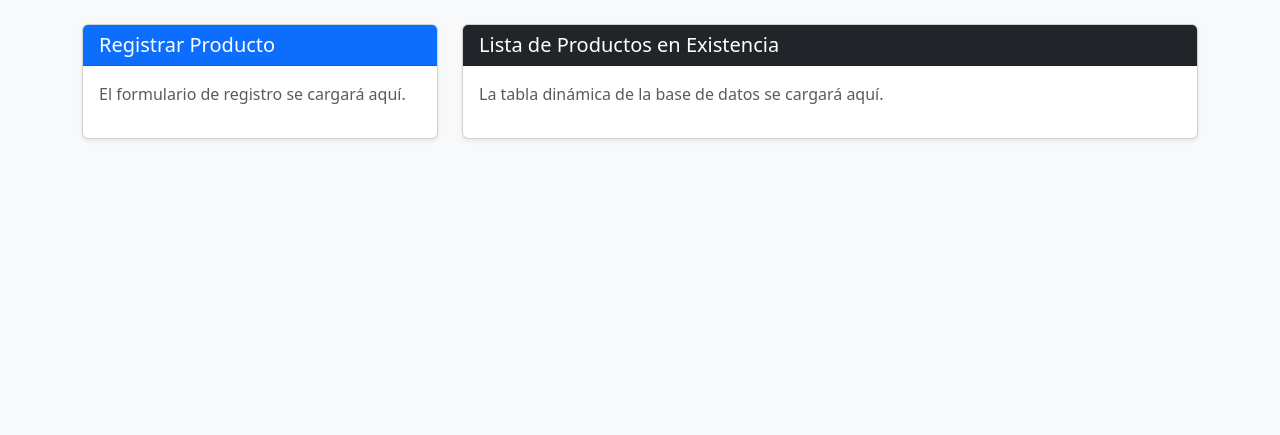
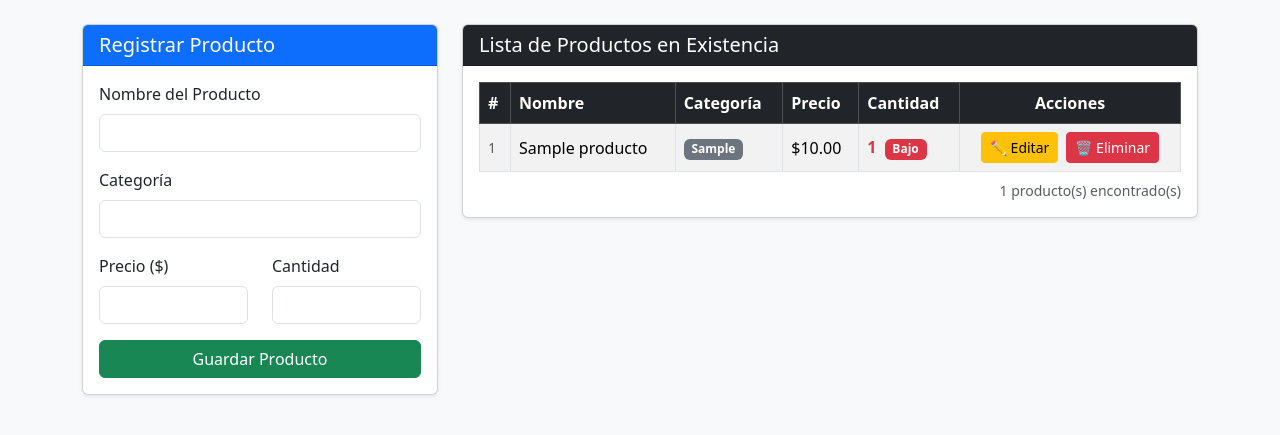
Before and after one commit to Fantastic-Dream-Team/BD-CRUD, a PHP site: page / in a window 1280 px wide. Shown: the part 56-491 px from the top of the page. Run offline with PHP 8.4, Linux system fonts and the light colour scheme; tables that the repository leaves empty hold one stand-in row (values such as "Sample post").

Commit message:
agregar listado de productos con SELECT y tabla Bootstrap

```diff
--- a/php/conexion.php
+++ b/php/conexion.php
@@ -1,22 +1,19 @@
 <?php
-// conexion.php
 
-$host = "localhost";
-$usuario = "root";
+$host      = "localhost";
+$usuario   = "root";
 $contrasena = "";
+$port      = 3307;
 $base_datos = "inventario_utp";
 
-// Crear la conexión usando MySQLi
-$conexion = new mysqli($host, $usuario, $contrasena, $base_datos);
+// Crear la conexión pasando el puerto correctamente
+$conexion = new mysqli($host, $usuario, $contrasena, $base_datos, $port);
 
 // Verificar y manejar errores de conexión
 if ($conexion->connect_error) {
-    // Si falla, se detiene la ejecución y muestra una alerta de Bootstrap
     die("<div class='alert alert-danger m-3' role='alert'>
             <strong>Error crítico de conexión:</strong> " . $conexion->connect_error . "
          </div>");
 }
-
-// Opcional: Forzar el set de caracteres a UTF-8 para evitar problemas con tildes y ñ
 $conexion->set_charset("utf8");
 ?>
--- a/php/index.php
+++ b/php/index.php
@@ -19,26 +19,26 @@
     <div class="container">
         <div class="row">
 
+            <!-- Columna izquierda: formulario (Integrante 2) -->
             <div class="col-md-4 mb-4">
                 <div class="card shadow-sm">
                     <div class="card-header bg-primary text-white">
                         <h5 class="card-title mb-0">Registrar Producto</h5>
                     </div>
                     <div class="card-body">
-                        <p class="text-muted">El formulario de registro se cargará aquí.</p>
+                        <?php include 'registrar.php'; ?>
                     </div>
                 </div>
             </div>
 
+            <!-- Columna derecha: tabla (Integrante 3) -->
             <div class="col-md-8 mb-4">
                 <div class="card shadow-sm">
                     <div class="card-header bg-dark text-white">
                         <h5 class="card-title mb-0">Lista de Productos en Existencia</h5>
                     </div>
                     <div class="card-body">
-
-                        <p class="text-muted">La tabla dinámica de la base de datos se cargará aquí.</p>
-
+                        <?php include 'listar.php'; ?>
                     </div>
                 </div>
             </div>
--- /dev/null
+++ b/php/listar.php
@@ -0,0 +1,101 @@
+<?php
+include 'conexion.php';
+
+// ── Consulta SELECT ──────────────────────────────
+$sql = "SELECT * FROM productos ORDER BY id DESC";
+$resultado = mysqli_query($conexion, $sql);
+
+// ── Error en la consulta ─────────────────────────
+if (!$resultado): ?>
+    <div class="alert alert-danger" role="alert">
+        <strong>Error en la consulta:</strong> <?= mysqli_error($conexion) ?>
+    </div>
+<?php return; endif; ?>
+
+<!-- ── Alertas de acciones ── -->
+<?php if (isset($_GET['msg'])):
+    $mensajes = [
+        'creado'    => ['texto' => '✅ Producto registrado correctamente.',  'clase' => 'alert-success'],
+        'editado'   => ['texto' => '✏️ Producto actualizado correctamente.', 'clase' => 'alert-primary'],
+        'eliminado' => ['texto' => '🗑️ Producto eliminado correctamente.',   'clase' => 'alert-warning'],
+        'error'     => ['texto' => '❌ Ocurrió un error. Intenta de nuevo.', 'clase' => 'alert-danger'],
+    ];
+    $msg = $_GET['msg'];
+    if (array_key_exists($msg, $mensajes)): ?>
+        <div class="alert <?= $mensajes[$msg]['clase'] ?> alert-dismissible fade show" role="alert">
+            <?= $mensajes[$msg]['texto'] ?>
+            <button type="button" class="btn-close" data-bs-dismiss="alert"></button>
+        </div>
+    <?php endif;
+endif; ?>
+
+<!-- ── Tabla de productos ──────────────────────── -->
+<div class="table-responsive">
+    <table class="table table-striped table-hover table-bordered align-middle mb-0">
+
+        <thead class="table-dark">
+            <tr>
+                <th>#</th>
+                <th>Nombre</th>
+                <th>Categoría</th>
+                <th>Precio</th>
+                <th>Cantidad</th>
+                <th class="text-center">Acciones</th>
+            </tr>
+        </thead>
+
+        <tbody>
+            <?php if (mysqli_num_rows($resultado) > 0): ?>
+
+                <?php while ($fila = mysqli_fetch_assoc($resultado)): ?>
+                <tr>
+                    <td class="text-muted small"><?= $fila['id'] ?></td>
+                    <td class="fw-medium"><?= htmlspecialchars($fila['nombre']) ?></td>
+                    <td>
+                        <span class="badge bg-secondary">
+                            <?= htmlspecialchars($fila['categoria']) ?>
+                        </span>
+                    </td>
+                    <td>$<?= number_format($fila['precio'], 2) ?></td>
+                    <td>
+                        <?php if ($fila['cantidad'] <= 5): ?>
+                            <span class="text-danger fw-bold"><?= $fila['cantidad'] ?></span>
+                            <span class="badge bg-danger ms-1">Bajo</span>
+                        <?php else: ?>
+                            <?= $fila['cantidad'] ?>
+                        <?php endif; ?>
+                    </td>
+                    <td class="text-center">
+                        <a href="editar.php?id=<?= $fila['id'] ?>"
+                           class="btn btn-warning btn-sm me-1">
+                            ✏️ Editar
+                        </a>
+                        <a href="eliminar.php?id=<?= $fila['id'] ?>"
+                           class="btn btn-danger btn-sm"
+                           onclick="return confirm('¿Seguro que deseas eliminar este producto?')">
+                            🗑️ Eliminar
+                        </a>
+                    </td>
+                </tr>
+                <?php endwhile; ?>
+
+            <?php else: ?>
+                <!-- Sin productos registrados -->
+                <tr>
+                    <td colspan="6" class="text-center text-muted py-5">
+                        <div class="fs-1">📦</div>
+                        <p class="mb-0">No hay productos registrados aún.</p>
+                    </td>
+                </tr>
+            <?php endif; ?>
+        </tbody>
+
+    </table>
+</div>
+
+<!-- ── Contador de registros ─────────────────── -->
+<?php if (mysqli_num_rows($resultado) > 0): ?>
+    <p class="text-muted small text-end mt-2 mb-0">
+        <?= mysqli_num_rows($resultado) ?> producto(s) encontrado(s)
+    </p>
+<?php endif; ?>
--- a/php/registrar.php
+++ b/php/registrar.php
@@ -1,60 +1,35 @@
 <?php
-// registrar.php
 
-// 1. Incluir el archivo de conexión
 include 'conexion.php';
 
-$mensaje = ""; // Variable para guardar alertas de éxito o error
+$mensaje = "";
 
-// 2. Lógica para procesar el formulario (INSERT)
 if ($_SERVER["REQUEST_METHOD"] == "POST") {
-    // Capturar los datos del formulario
-    $nombre = $_POST['nombre'];
+    $nombre    = $_POST['nombre'];
     $categoria = $_POST['categoria'];
-    $precio = $_POST['precio'];
-    $cantidad = $_POST['cantidad'];
+    $precio    = $_POST['precio'];
+    $cantidad  = $_POST['cantidad'];
 
-    // Preparar la consulta SQL
     $sql = "INSERT INTO productos (nombre, categoria, precio, cantidad)
             VALUES ('$nombre', '$categoria', $precio, $cantidad)";
 
-    // Ejecutar la consulta y manejar errores
     if ($conexion->query($sql) === TRUE) {
         $mensaje = "<div class='alert alert-success alert-dismissible fade show' role='alert'>
-                        Producto registrado exitosamente.
-                        <button type='button' class='btn-close' data-bs-dismiss='alert' aria-label='Close'></button>
+                        ✅ Producto registrado exitosamente.
+                        <button type='button' class='btn-close' data-bs-dismiss='alert'></button>
                     </div>";
     } else {
         $mensaje = "<div class='alert alert-danger alert-dismissible fade show' role='alert'>
                         <strong>Error en la consulta:</strong> " . $conexion->error . "
-                        <button type='button' class='btn-close' data-bs-dismiss='alert' aria-label='Close'></button>
+                        <button type='button' class='btn-close' data-bs-dismiss='alert'></button>
                     </div>";
     }
 }
 ?>
 
-<!DOCTYPE html>
-<html lang="es">
-<head>
-    <meta charset="UTF-8">
-    <meta name="viewport" content="width=device-width, initial-scale=1.0">
-    <title>Registrar Producto - Inventario UTP</title>
-    <link href="https://cdn.jsdelivr.net/npm/bootstrap@5.3.0/dist/css/bootstrap.min.css" rel="stylesheet">
-</head>
-<body class="bg-light">
-
-<div class="container mt-5">
-    <div class="row justify-content-center">
-        <div class="col-md-6">
-
 <?php echo $mensaje; ?>
 
-            <div class="card shadow-sm">
-                <div class="card-header bg-primary text-white">
-                    <h4 class="mb-0">Registrar Nuevo Producto</h4>
-                </div>
-                <div class="card-body">
-                    <form action="registrar.php" method="POST">
+<form action="index.php" method="POST">
     <div class="mb-3">
         <label for="nombre" class="form-label">Nombre del Producto</label>
         <input type="text" class="form-control" id="nombre" name="nombre" required>
@@ -66,29 +41,17 @@ if ($_SERVER["REQUEST_METHOD"] == "POST") {
     </div>
 
     <div class="row">
-                            <div class="col-md-6 mb-3">
+        <div class="col-6 mb-3">
             <label for="precio" class="form-label">Precio ($)</label>
             <input type="number" step="0.01" class="form-control" id="precio" name="precio" required>
         </div>
-
-                            <div class="col-md-6 mb-3">
-                                <label for="cantidad" class="form-label">Cantidad en Stock</label>
+        <div class="col-6 mb-3">
+            <label for="cantidad" class="form-label">Cantidad</label>
             <input type="number" class="form-control" id="cantidad" name="cantidad" required>
         </div>
     </div>
 
-                        <div class="d-grid gap-2">
+    <div class="d-grid">
         <button type="submit" class="btn btn-success">Guardar Producto</button>
-                            <a href="index.php" class="btn btn-outline-secondary">Volver a la lista</a>
     </div>
 </form>
-                </div>
-            </div>
-
-        </div>
-    </div>
-</div>
-
-<script src="https://cdn.jsdelivr.net/npm/bootstrap@5.3.0/dist/js/bootstrap.bundle.min.js"></script>
-</body>
-</html>
```
Lines whose indentation alone changed are shown as unchanged.
